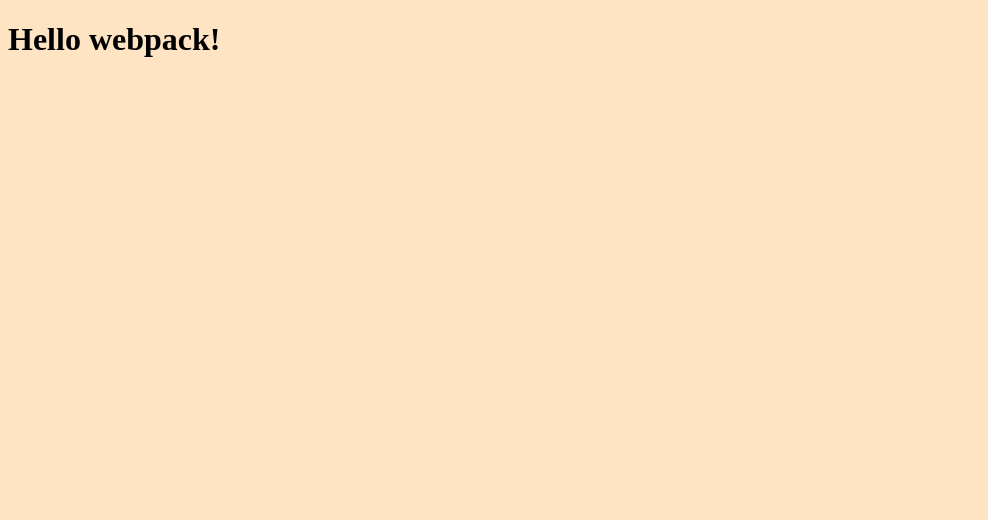
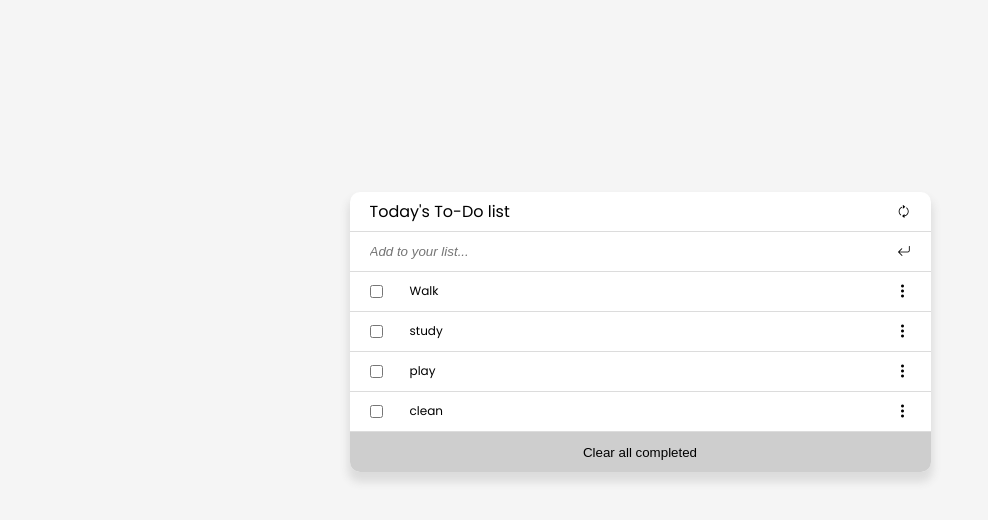
Before and after one commit to c00p75/To-Do-List, a website built with webpack: page src/index.html in a window 1280 px wide. Shown: the whole page, without its empty margins (0-988 px from the left). Built offline with nearby package versions, Linux system fonts and the light colour scheme.

Commit message:
Add functionality and style to application

```diff
--- a/src/index.html
+++ b/src/index.html
@@ -1,11 +1,25 @@
 <!DOCTYPE html>
 <html lang="en">
 <head>
-    <meta charset="UTF-8">
-    <meta name="viewport" content="width=device-width, initial-scale=1.0">
-    <title>Wbpack Exercise</title>
+	<meta charset="UTF-8">
+	<meta name="viewport" content="width=device-width, initial-scale=1.0">
+	<link rel="stylesheet" href="https://cdn.jsdelivr.net/npm/bootstrap-icons@1.10.2/font/bootstrap-icons.css">
+	<link href='https://fonts.googleapis.com/css?family=Poppins' rel='stylesheet'>
+	<title>To do list</title>
 </head>
 <body>
-    <h1>Hello webpack!</h1>
+	<main>
+		<div id="list-container">
+			<div class="item"><h1 id="title">Today's To-Do list</h1> <button class="rotate"><i class="bi bi-arrow-repeat"></i></button></div>
+			<div class="add-item">
+				<form action="" id="add" class="item">
+					<input type="text" id="item-input" placeholder="Add to your list...">
+					<button type="submit" id="submit"> <i class="bi bi-arrow-return-left"></i> </button>
+				</form>
+			</div>
+			<ul id="list-items"></ul>
+			<button class="clear-all">Clear all completed</button>
+		</div>
+	</main>
 </body>
 </html>
--- a/src/index.js
+++ b/src/index.js
@@ -1,4 +1,43 @@
 import _ from 'lodash';
 import './style.css';
 
-console.log('Hello World');
+const listElement = document.querySelector('#list-items');
+const tasks = [
+  {completed: false, description:"Walk", index:0},
+  {completed: false, description:"study", index:0},
+  {completed: false, description:"play", index:0},
+  {completed: false, description:"clean", index:0}
+];
+
+const addTasks = (description) => {
+  const newItem = document.createElement('li');
+  newItem.classList.add('item');
+  newItem.innerHTML = `<input type="checkbox"> <textarea>${description}</textarea> <span class = "grip"><i class="bi bi-three-dots-vertical"></i></span>`;
+  listElement.appendChild(newItem);
+};
+
+const retriveData = () => {
+  tasks.forEach((item) => addTasks(item.description));
+}
+
+const updateTasks = (description, completed = false, index = tasks.length) => {
+  tasks.push({ description: description, completed: completed, index: index });
+  addTasks(description);
+};
+
+const validation = (description) => {
+  if (description.value === '') { return false }
+  return true;
+};
+
+const clearField = (element) => { element.value = ''; };
+
+document.querySelector('DOMContentLoaded', retriveData());
+
+document.querySelector('form').addEventListener('submit', (event) => {
+  event.preventDefault();
+  let input =  document.querySelector('#item-input');
+  if (validation(input)) { updateTasks(input.value) }
+  clearField(input);
+  console.log(tasks)
+});
--- a/src/style.css
+++ b/src/style.css
@@ -1,3 +1,90 @@
+* {
+  margin: 0;
+  padding: 0;
+  box-sizing: border-box;
+  list-style: none;
+}
+
 body {
-  background-color: bisque;
+  background-color: whitesmoke;
 }
+
+#list-container {
+  background-color: white;
+  width: fit-content;
+  margin: 15% auto;
+  font-family: 'Poppins', sans-serif;
+  box-shadow: 0 8px 8px 2px gainsboro;
+  border-radius: 10px;
+}
+
+#title {
+  font-size: 1em;
+  font-weight: lighter;
+}
+
+.item {
+  display: flex;
+  justify-content: space-between;
+  align-items: center;
+  border-bottom: 1px gainsboro solid;
+  padding: 2% 20px;
+  height: 40px;
+}
+
+li:focus-within {
+  background-color: rgb(255, 254, 202);
+}
+
+textarea {
+  border: 0;
+  width: 40vw;
+  height: 20px;
+  resize: none;
+  padding: 0 5%;
+  vertical-align: middle;
+  font: inherit;
+  font-size: 0.75em;
+  background: none;
+}
+
+textarea:focus {
+  outline: none;
+}
+
+.rotate {
+  transform: rotate(90deg);
+}
+
+button {
+  background: none;
+  border: none;
+  cursor: pointer;
+}
+
+#item-input {
+  font-style: italic;
+  border: 0;
+  width: 100%;
+}
+
+#item-input:focus {
+  outline: none;
+}
+
+.clear-all {
+  background-color: rgb(206, 206, 206);
+  text-align: center;
+  height: 40px;
+  width: 100%;
+  border-bottom-left-radius: 10px;
+  border-bottom-right-radius: 10px;
+}
+
+.clear-all:hover {
+  text-decoration: underline;
+}
+
+.grip {
+  cursor: move;
+}
--- a/webpack.config.js
+++ b/webpack.config.js
@@ -23,4 +23,5 @@ module.exports = {
       template: './src/index.html',
     }),
   ],
+  mode: 'development',
 };
```
Also changed, not shown: package.json (+12 -2 lines), src/.stylelintrc.json (added), 1 other file.
